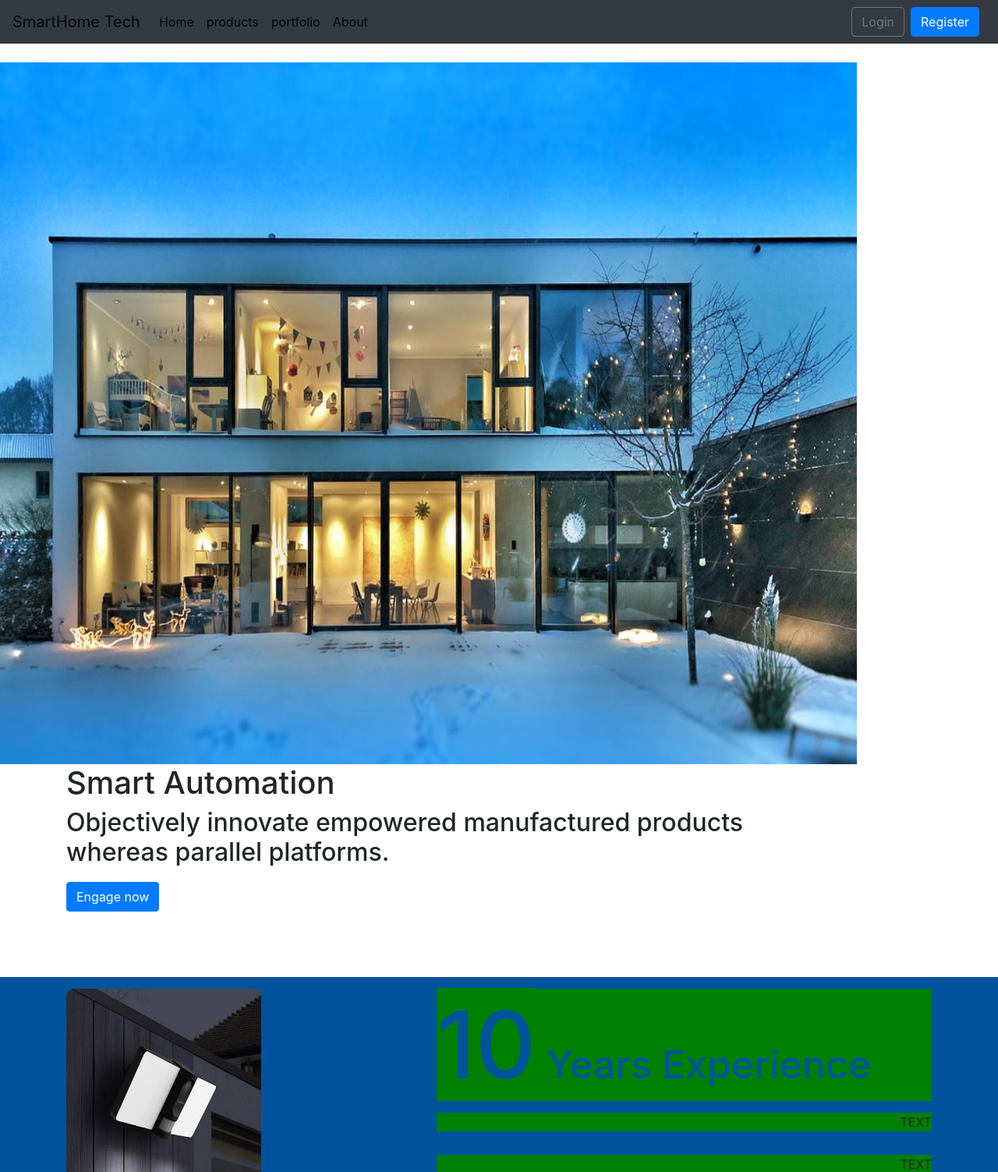
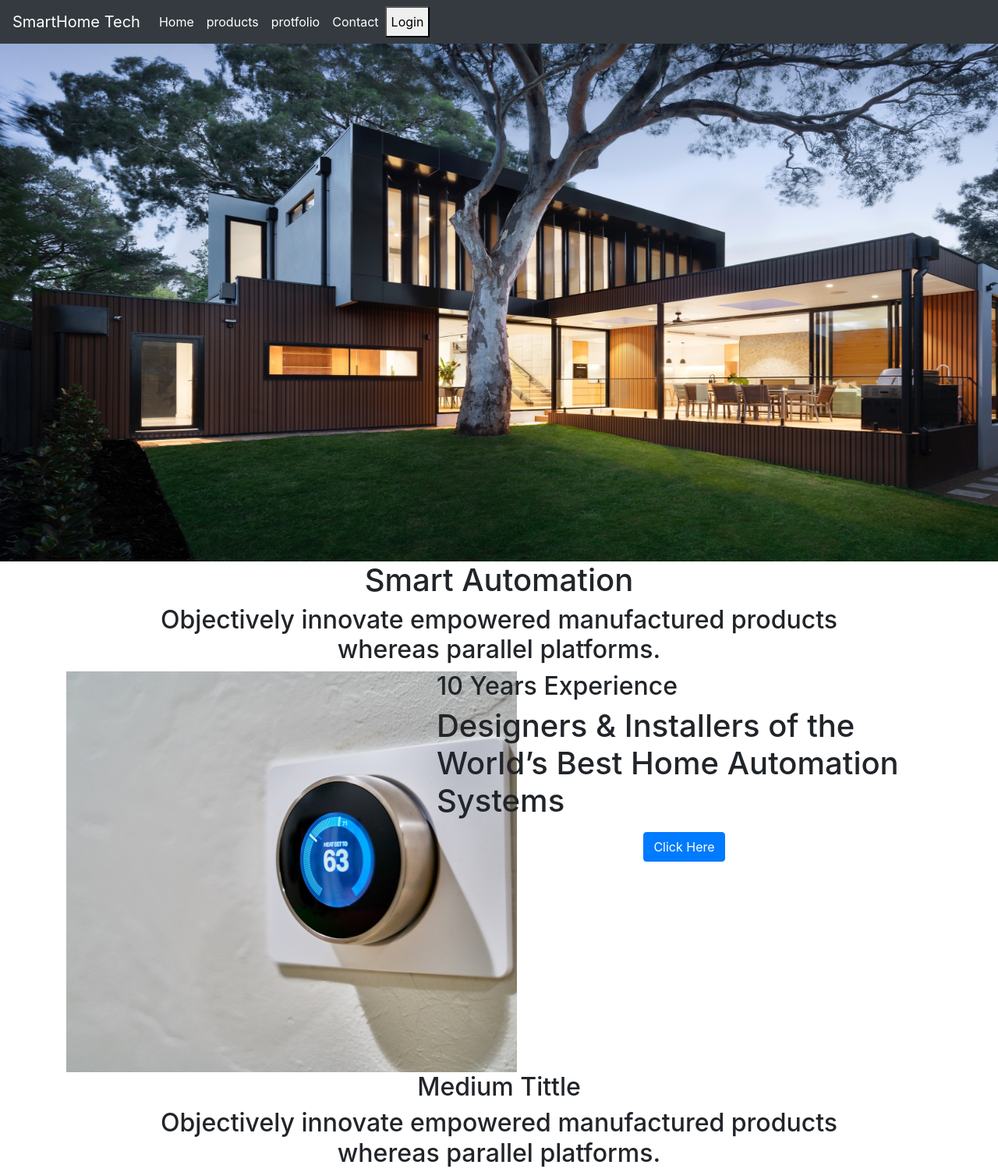
Before and after one commit to tanchohang/SmartHomeTech, a Django app: page / in a window 1280 px wide; the page is wider, and only the part inside the window is pictured. Shown: the top 1503 px of that part at 78% size. Run offline with Django 3.2, Linux system fonts and the light colour scheme; some libraries are stand-ins or nearby versions.

Commit message:
edited files

```diff
--- a/src/accounts/templates/accounts/landing.html
+++ b/src/accounts/templates/accounts/landing.html
@@ -1,31 +1,28 @@
 {% extends 'accounts/main.html' %}
 {% load static %}
 
-
-    <!-- CSS Libraries -->
+<!-- CSS Libraries -->
     {%block style%}
 
-    <link href="lib/owlcarousel/assets/owl.carousel.min.css" rel="stylesheet">
-    <link href="lib/lightbox/css/lightbox.min.css" rel="stylesheet">
-    <link href="{%static 'css/accounts/landing.css'%}" rel="stylesheet">
+<link href="{%static 'css/accounts/landing.css'%}" rel="stylesheet">
 
     {%endblock%}
 
 {%block content%}
 <!-- Feature -->
-<img src="{% static 'css/images/h1.jpg' %}" style="width:1099px;height:900px;">
+<img src="{% static 'css/images/background.jpg' 'fill'  %}" alt="" style="width:1515px;height:720px;">
 <div class="HD">
     <div class="container">
-        <h1><span class="glyphicon glyphicon-equalizer"></span>Smart Automation</h1>
+        <h1><center><span class="glyphicon glyphicon-equalizer"></span>Smart Automation</center></h1>
         <h2>
-            Objectively innovate empowered manufactured products<br>
-            whereas parallel platforms.<h2>
-                </p>
-                <p><a class="btn btn-primary" href="#">Engage now</a></p>
+            <center>
+                Objectively innovate empowered manufactured products<br />
+                whereas parallel platforms.
+            </center>
+        </h2>
     </div>
 </div>
-<br />
-</br>
+
 <!-- About Start -->
 
 <div class="about">
@@ -33,20 +30,14 @@
         <div class="row">
             <div class="col-lg-5 col-md-6">
                 <div class="about-img">
-                    <img src="{% static 'css/images/Security.jpg' %}" style="width:250px;height:300px;">
+                    <img src="{% static 'css/images/Rectangle.jpg' %}">
                 </div>
             </div>
             <div class="col-lg-7 col-md-6">
                 <div class="about-text">
-                    <h2><span>10</span> Years Experience</h2>
-                    <p>
-                        TEXT
-                    </p>
-                    <p>
-                        TEXT
-                    </p>
-                    <p><a class="btn btn-primary" href="#">Engage now</a></p>
-                    <a class="btn" href="">Learn More</a>
+                    <h2>10 Years Experience</h2>
+                    <h1>Designers & Installers of the World’s Best Home Automation Systems</h1>
+                    <p><center><a class="btn btn-primary" href="#">Click Here</a></center></p>
                 </div>
             </div>
         </div>
@@ -54,13 +45,16 @@
 </div>
 <!-- About End -->
 <!-- Team Start -->
-</br>
-</br>
-</br>
 <div class="team">
     <div class="container">
         <div class="section-header">
-            <h2><center>Medium Tittle </center></h2>
+            <h2><center> Medium Tittle  </center></h2>
+            <h2>
+                <center>
+                    Objectively innovate empowered manufactured products<br />
+                    whereas parallel platforms.
+                </center>
+            </h2>
         </div>
         <div class="row">
             <div class="col-lg-3 col-md-6">
@@ -103,14 +85,8 @@
                         <img src="{% static 'css/images/Security.jpg' %}" style="width:250px;height:300px;">
                     </div>
                     <div class="team-text">
-                        <h2>Dylan Adams</h2>
+                        <h2>Music systems</h2>
                         <h3>Developer</h3>
-                        <div class="team-social">
-                            <a class="social-tw" href=""><i class="fab fa-twitter"></i></a>
-                            <a class="social-fb" href=""><i class="fab fa-facebook-f"></i></a>
-                            <a class="social-li" href=""><i class="fab fa-linkedin-in"></i></a>
-                            <a class="social-in" href=""><i class="fab fa-instagram"></i></a>
-                        </div>
                     </div>
                 </div>
             </div>
--- a/src/accounts/templates/accounts/login.html
+++ b/src/accounts/templates/accounts/login.html
@@ -30,7 +30,7 @@
                     <p>
                         <span>
                             Dont Have an account?
-                            <a href="#">Register</a>
+                            <a href="/register/">Register</a>
                         </span>
                     </p>
                 </div>
--- a/src/accounts/templates/accounts/navbar.html
+++ b/src/accounts/templates/accounts/navbar.html
@@ -1,31 +1,27 @@
-<nav class="navbar navbar-expand-lg navbar-light bg-dark mb-4">
+<link rel="stylesheet" href="https://stackpath.bootstrapcdn.com/bootstrap/4.5.0/css/bootstrap.min.css" integrity="sha384-9aIt2nRpC12Uk9gS9baDl411NQApFmC26EwAOH8WgZl5MYYxFfc+NcPb1dKGj7Sk" crossorigin="anonymous">
+
+<nav class="navbar navbar-expand-md navbar-dark fixed-top bg-dark">
     <a class="navbar-brand" href="#">SmartHome Tech</a>
-    <button class="navbar-toggler" type="button" data-toggle="collapse" data-target="#navbarSupportedContent" aria-controls="navbarSupportedContent" aria-expanded="false" aria-label="Toggle navigation">
+    <button class="navbar-toggler" type="button" data-toggle="collapse" data-target="#navbarCollapse" aria-controls="navbarCollapse" aria-expanded="false" aria-label="Toggle navigation">
         <span class="navbar-toggler-icon"></span>
     </button>
-
-    <div class="collapse navbar-collapse" id="navbarSupportedContent">
+    <div class="collapse navbar-collapse" id="navbarCollapse">
         <ul class="navbar-nav mr-auto">
             <li class="nav-item active">
-                <a class="nav-link" href="/Home">Home<span class="sr-only">(current)</span></a>
+                <a class="nav-link" href='account/Landing.html'>Home <span class="sr-only">(current)</span></a>
             </li>
             <li class="nav-item active">
-                <a class="nav-link" href="/products">products <span class="sr-only">(current)</span></a>
+                <a class="nav-link" href="accout">products <span class="sr-only">(current)</span></a>
             </li>
             <li class="nav-item active">
-                <a class="nav-link" href="#">portfolio<span class="sr-only">(current)</span></a>
+                <a class="nav-link" href="#">protfolio<span class="sr-only">(current)</span></a>
             </li>
             <li class="nav-item active">
-                <a class="nav-link" href="#">About<span class="sr-only">(current)</span></a>
+                <a class="nav-link" href="#">Contact<span class="sr-only">(current)</span></a>
             </li>
+
+            <button type='account/login.html' name='mybtn2' value={{excel_path}}>Login</button>
         </ul>
-        {% if user.is_authenticated %}
-        {% else %}
 
-        <a class="btn btn-outline-secondary" href="#">Login</a>
-        <a class="btn btn-primary ml-2 mr-2" href="#">Register</a>
-
-        {% endif %}
-    </div>
+</div>
 </nav>
-<!--Navbar Ends-->
--- a/src/static/css/accounts/landing.css
+++ b/src/static/css/accounts/landing.css
@@ -1,8 +1,28 @@
 .jumbotron feature {
     color: white;
-    background-size: cover;
-    background-position: center;
     position: fixed;
+    background:no-repeat center center fixed;
+
+#background
+{
+    position: fixed;
+    top: -50%;
+    left: -50%;
+    width: 200%;
+    height: 200%;
+    background-size: 300px 100px;
+}
+
+#backgroud img {
+    position: absolute;
+    top: 0;
+    left: 0;
+    right: 0;
+    bottom: 0;
+    margin: auto;
+    min-width: 50%;
+    min-height: 50%;
+    background-size: 300px 100px;
 }
 .about {
     position: relative;
@@ -11,51 +31,46 @@
     padding-bottom: 15px;
     margin-top: 20px;
     margin-bottom: 20px;
-    background-color: #00539C;
+
 
 }
 
     .about .about-img img {
         width: 100%;
         border-radius: 10px;
-        background-color: green;
     }
 
     .about .about-text h2 {
         position: relative;
-        color: #00539C;
+
         font-size: 50px;
         margin-bottom: 15px;
-        background-color: green;
+
     }
 
         .about .about-text h2 span {
             font-size: 120px;
-            background-color: green;
+
         }
 
     .about .about-text p {
         font-size: 16px;
         margin-bottom: 30px;
         text-align: right;
-        background-color: green;
+
     }
 
     .about .about-text a.btn {
         padding: 15px 35px;
         font-size: 16px;
         text-transform: uppercase;
-        color: #000000;
         border: none;
         border-radius: 5px;
-        background: #FFD662;
         transition: .3s;
-        background-color: green;
     }
 
         .about .about-text a.btn:hover {
             color: #ffffff;
-            background: #00539C;
 
         }
 
```
Also changed, not shown: other parts of src/accounts/templates/accounts/landing.html (+3 -21 lines), src/accounts/templates/accounts/register.html (+11 -1 lines), src/static/css/images/H1.jpg (deleted), src/static/css/images/Homeaudio.jpg (deleted), src/static/css/images/Rectangle.jpg (added), src/static/css/images/Security.jpg (deleted), src/static/css/images/background.jpg (added), src/static/css/images/home.jpg (deleted), src/static/css/images/register.jpg (added), src/static/css/images/tech.jpg (deleted).
